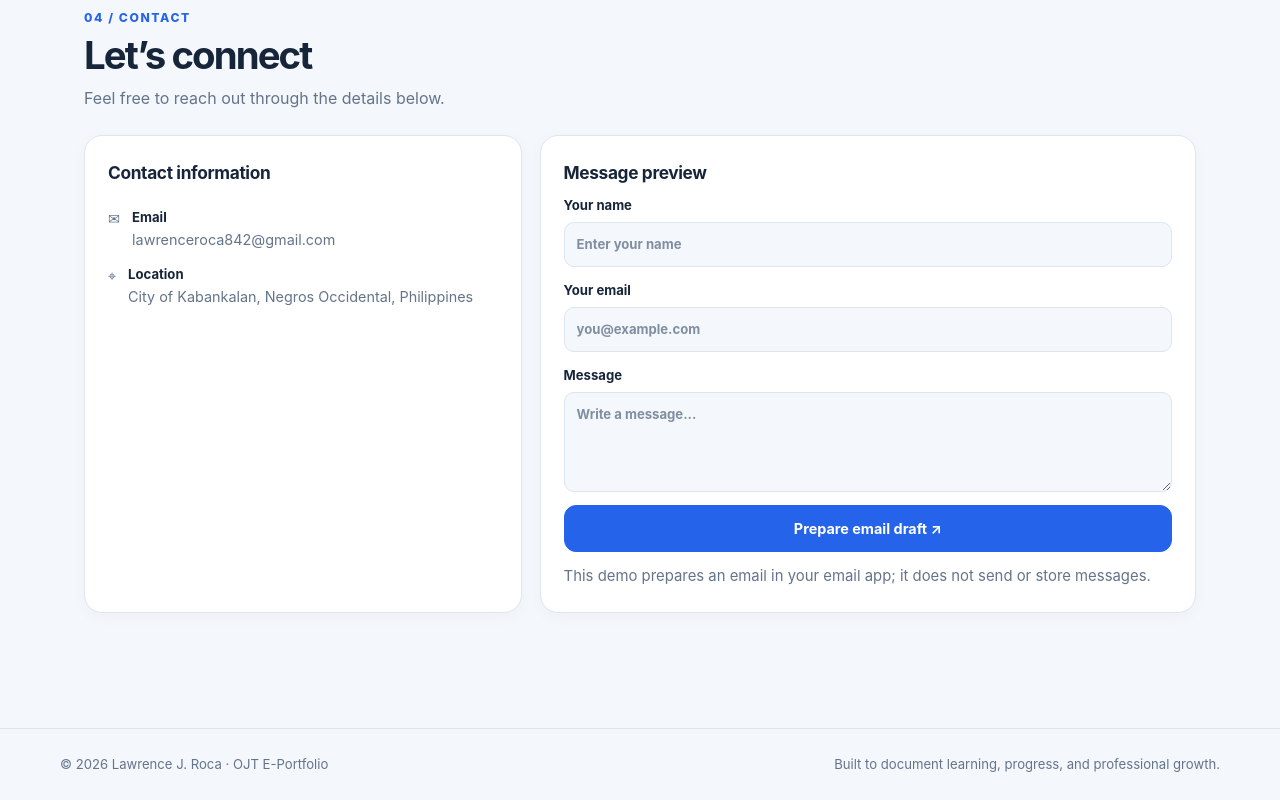
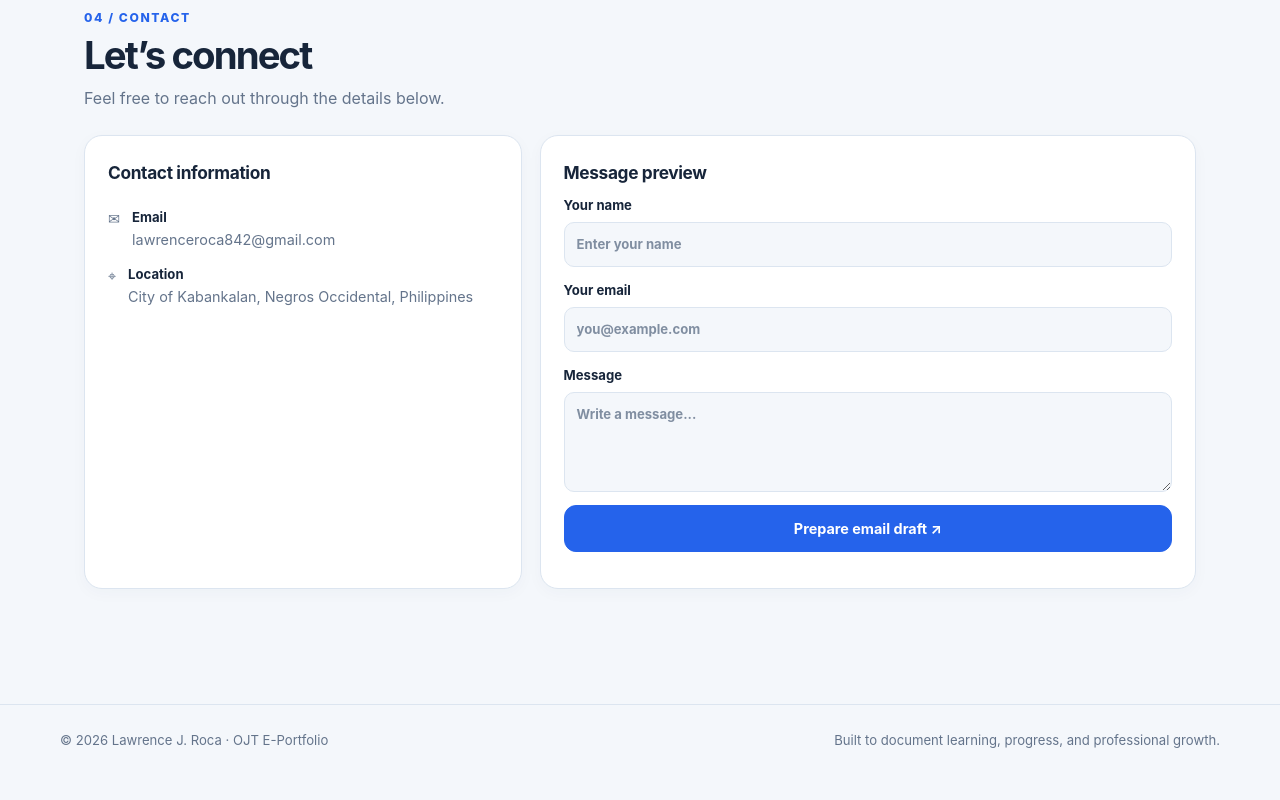
Before and after one commit to lawrenceroca842-netizen/portfolio, a plain HTML site: page index.html in a window 1280 px wide. Shown: the part 2614-3414 px from the top of the page. After the commit the page ends 3390 px from the top, so only its background shows below. Drawn offline with Linux system fonts and the light colour scheme.

Commit message:
Remove contact form demo disclaimer

```diff
--- a/index.html
+++ b/index.html
@@ -289,7 +289,7 @@ This e-portfolio serves as a collection of my experiences, outputs, and supporti
         <label for="visitorEmail">Your email<input id="visitorEmail" name="visitorEmail" type="email" placeholder="you@example.com" autocomplete="email" required></label>
         <label for="visitorMessage">Message<textarea id="visitorMessage" name="visitorMessage" placeholder="Write a message..." required></textarea></label>
         <button class="btn btn-primary" type="submit">Prepare email draft ↗</button>
-        <p class="form-note" id="formStatus" role="status" aria-live="polite">This demo prepares an email in your email app; it does not send or store messages.</p>
+        <p class="form-note" id="formStatus" role="status" aria-live="polite"></p>
       </form>
     </div>
   </div>
```
